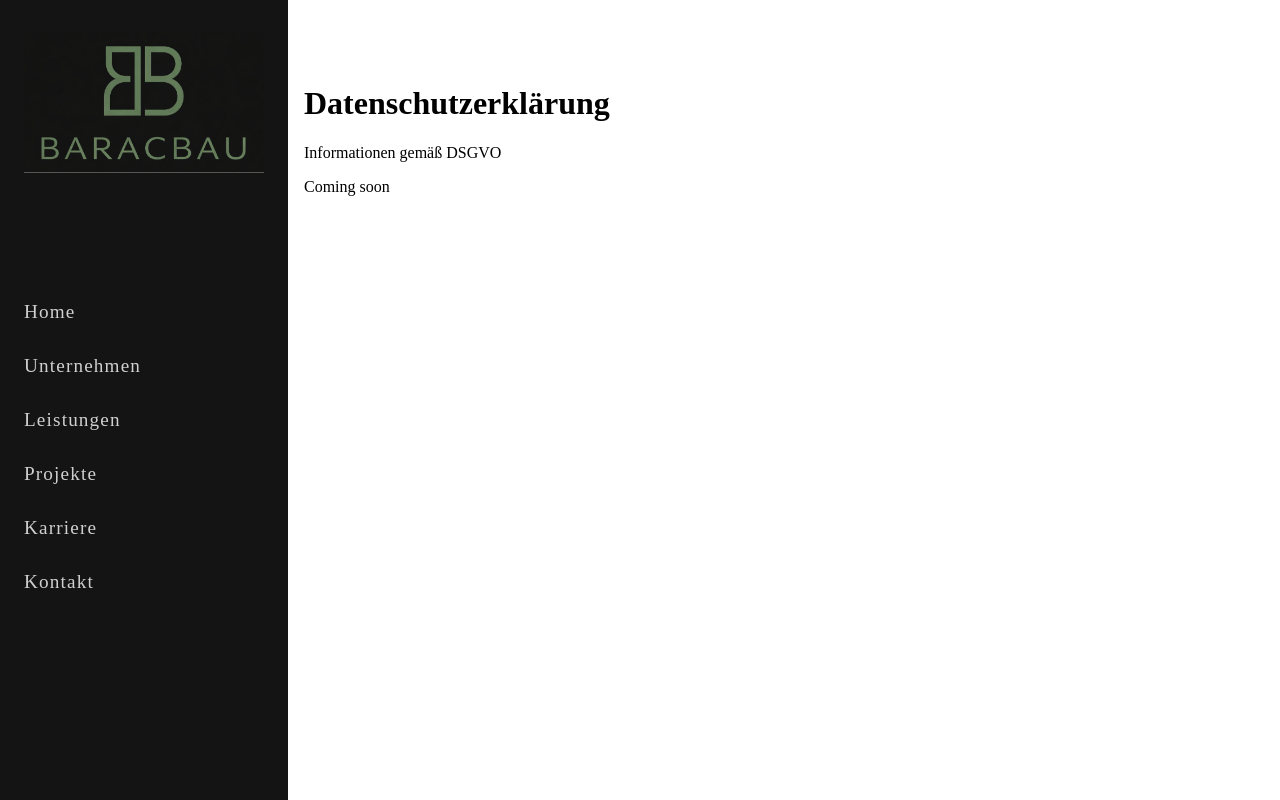
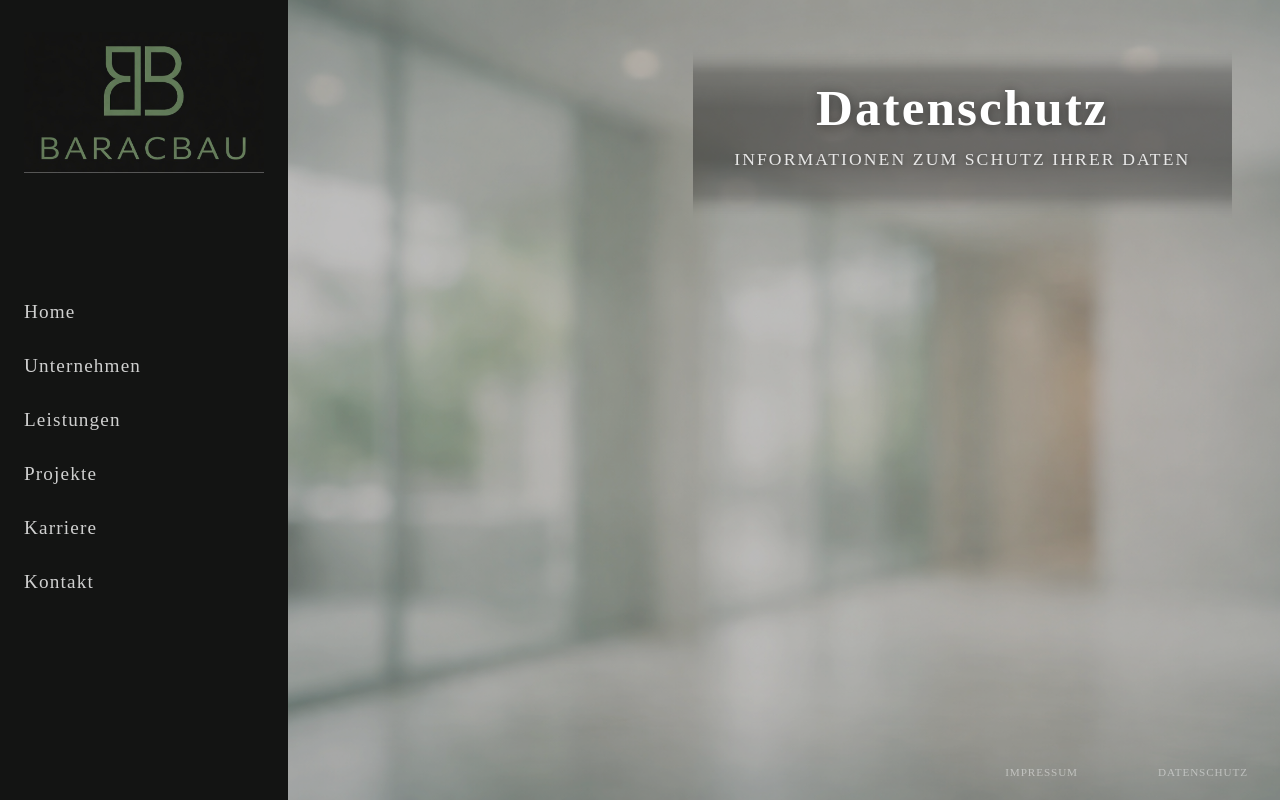
Before and after one commit to Marijo-Erenda/baracbau, a React (Vite) app in the folder frontend/: page /datenschutz in a window 1280 px wide. Built offline with nearby package versions, Linux system fonts and the light colour scheme.

Commit message:
Add hero-style headers for imprint and privacy policy pages

```diff
--- a/frontend/src/pages/legal/Imprint.tsx
+++ b/frontend/src/pages/legal/Imprint.tsx
@@ -1,9 +1,20 @@
+/* ==================================
+   BARACBAU – Frontend / Pages
+   Imprint.tsx
+   Legal page – Imprint
+   ================================== */
+
+import ServiceHeader from "@/components/services/ServiceHeader";
+import HB_Impressum from "@/assets/images/HB_Impressum.jpg";
+
 export default function Imprint() {
   return (
-    <div style={{ padding: "4rem" }}>
-      <h1>Impressum</h1>
-      <p>Angaben gemäß § 5 TMG</p>
-      <p>Coming soon</p>
+    <div className="service-page">
+      <ServiceHeader
+        backgroundImage={HB_Impressum}
+        title="Impressum"
+        subtitle="Angaben gemäß § 5 TMG"
+      />
     </div>
   );
 }
--- a/frontend/src/pages/legal/PrivacyPolicy.tsx
+++ b/frontend/src/pages/legal/PrivacyPolicy.tsx
@@ -1,9 +1,20 @@
+/* ==================================
+   BARACBAU – Frontend / Pages
+   PrivacyPolicy.tsx
+   Legal page – Privacy Policy
+   ================================== */
+
+import ServiceHeader from "@/components/services/ServiceHeader";
+import HB_Datenschutz from "@/assets/images/HB_Datenschutz.jpg";
+
 export default function PrivacyPolicy() {
   return (
-    <div style={{ padding: "4rem" }}>
-      <h1>Datenschutzerklärung</h1>
-      <p>Informationen gemäß DSGVO</p>
-      <p>Coming soon</p>
+    <div className="service-page">
+      <ServiceHeader
+        backgroundImage={HB_Datenschutz}
+        title="Datenschutz"
+        subtitle="Informationen zum Schutz Ihrer Daten"
+      />
     </div>
   );
 }
```
